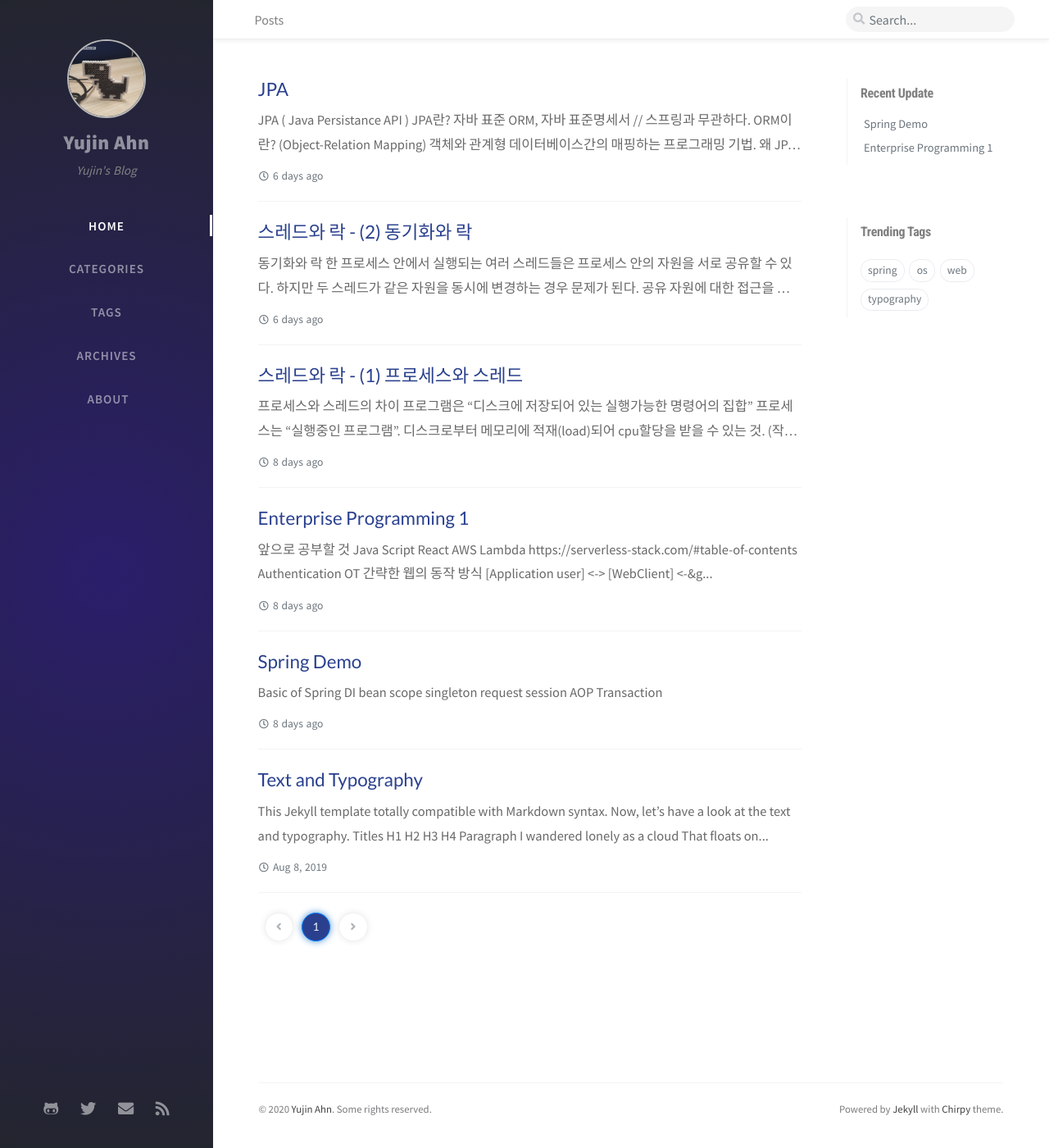
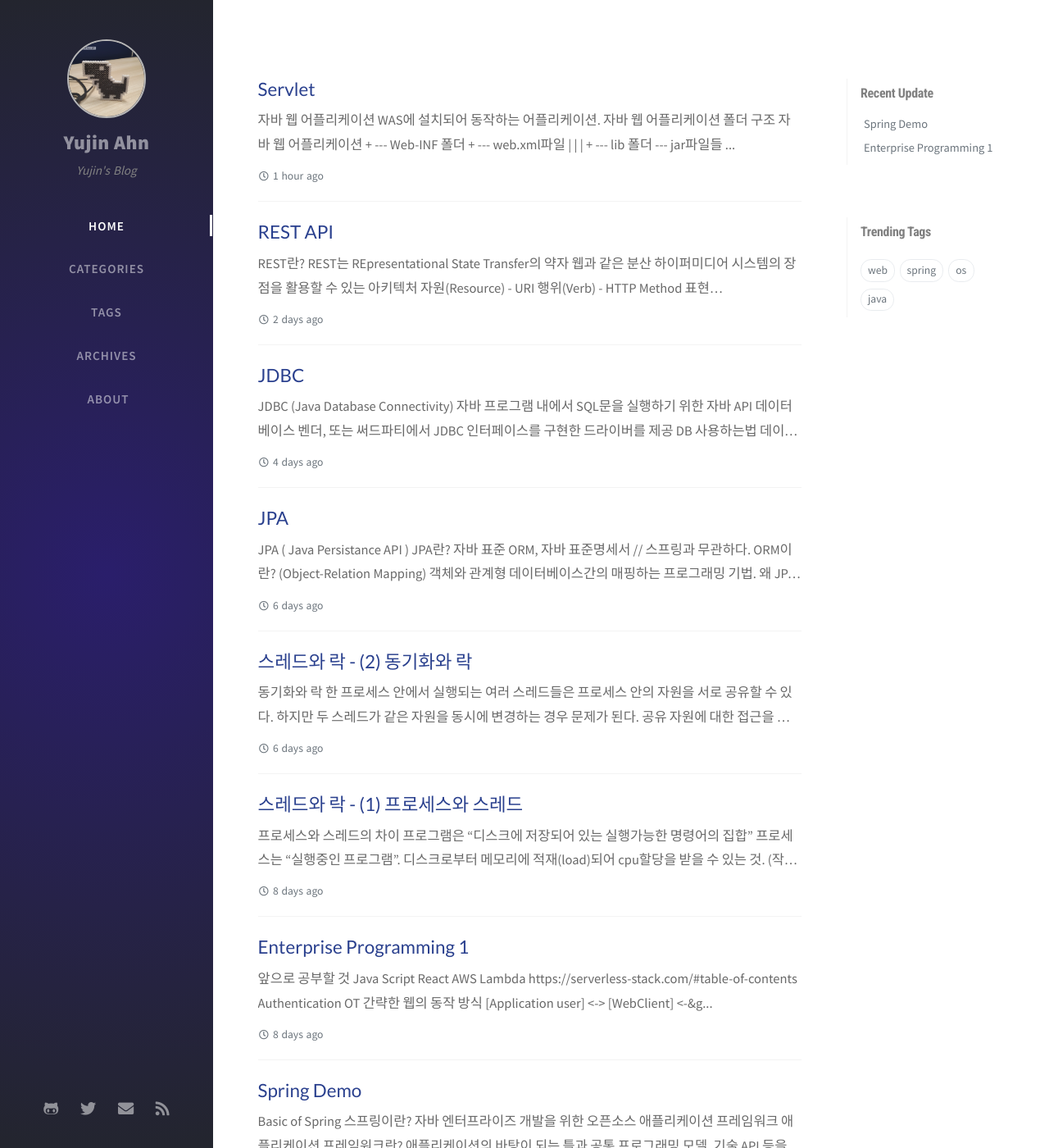
Before and after one commit to ahnyujin/ahnyujin.github.io, a Jekyll site: the page built from index.html, in a window 1280 px wide and 1400 px high. Shown: the whole window at 82% size. Built offline with Jekyll 4.4.1, drawn with Linux system fonts in a browser that asks for light colours; nearby versions of some CDN libraries; the list of posts is cut into pages by our own code; comment, search, counter and statistics services are not loaded; some of the changed text lies outside the part shown.

Commit message:
publish recent posts

````diff
--- a/_posts/2019-08-08-text-and-typography.md
+++ /dev/null
@@ -1,187 +0,0 @@
----
-title: Text and Typography
-author: Cotes Chung
-date: 2019-08-08 11:33:00 +0800
-categories: [Blogging, Demo]
-tags: [typography]
-math: true
-image: /assets/img/sample/devices-mockup.png
----
-
-This Jekyll template totally compatible with Markdown syntax. Now, let's have a look at the text and typography.
-
-
-## Titles
-
----
-
-# H1
-
-<h2 data-toc-skip>H2</h2>
-
-<h3 data-toc-skip>H3</h3>
-
-<h4>H4</h4>
-
----
-
-## Paragraph
-
-I wandered lonely as a cloud
-
-That floats on high o'er vales and hills,
-
-When all at once I saw a crowd,
-
-A host, of golden daffodils;
-
-Beside the lake, beneath the trees,
-
-Fluttering and dancing in the breeze.
-
-## List
-
-### Ordered list
-
-1. first item
-2. second item
-3. third item
-
-### Unordered list
-
-- item 1
-	- sub item 1
-	- sub item 2
-
-- item 2
-
-## Block Quote
-
-> This line to shows the Block Quote.
-
-## Tables
-
-| Company                      | contact          | Country |
-|:-----------------------------|:-----------------|--------:|
-| Alfreds Futterkiste          | Maria Anders     | Germany |
-| Island Trading               | Helen Bennett    | UK      |
-| Magazzini Alimentari Riuniti | Giovanni Rovelli | Italy   |
-
-## Link
-
-<http://127.0.0.1:4000>
-
-
-## Footnote
-
-Click the hook will locate the footnote[^footnote].
-
-
-## Image
-
-![Desktop View](/assets/img/sample/mockup.png)
-
-
-## Inline code
-
-This is an example of `Inline Code`.
-
-## Mathematics
-
-The mathematics powered by [**MathJax**](https://www.mathjax.org/):
-
-$$ \sum_{n=1}^\infty 1/n^2 = \frac{\pi^2}{6} $$
-
-When \\(a \ne 0\\), there are two solutions to \\(ax^2 + bx + c = 0\\) and they are
-
-$$ x = {-b \pm \sqrt{b^2-4ac} \over 2a} $$
-
-## Code Snippet
-
-### Common
-
-```
-This is a common code snippet, without syntax highlight and line number.
-```
-
-### Specific Languages
-
-#### Console
-
-```console
-$ date
-Sun Nov  3 15:11:12 CST 2019
-```
-
-
-#### Terminal
-
-```terminal
-$ env |grep SHELL
-SHELL=/usr/local/bin/bash
-PYENV_SHELL=bash
-```
-
-#### Ruby
-
-```ruby
-def sum_eq_n?(arr, n)
-  return true if arr.empty? && n == 0
-  arr.product(arr).reject { |a,b| a == b }.any? { |a,b| a + b == n }
-end
-```
-
-#### Shell
-
-```shell
-if [ $? -ne 0 ]; then
-    echo "The command was not successful.";
-    #do the needful / exit
-fi;
-```
-
-#### Liquid
-
-{% raw %}
-```liquid
-{% if product.title contains 'Pack' %}
-  This product's title contains the word Pack.
-{% endif %}
-```
-{% endraw %}
-
-#### HTML
-
-```html
-<div class="sidenav">
-  <a href="#contact">Contact</a>
-  <button class="dropdown-btn">Dropdown
-    <i class="fa fa-caret-down"></i>
-  </button>
-  <div class="dropdown-container">
-    <a href="#">Link 1</a>
-    <a href="#">Link 2</a>
-    <a href="#">Link 3</a>
-  </div>
-  <a href="#contact">Search</a>
-</div>
-```
-
-**Horizontal Scrolling**
-
-```html
-<div class="panel-group">
-  <div class="panel panel-default">
-    <div class="panel-heading" id="{{ category_name }}">
-      <i class="far fa-folder"></i>
-      <p>This is a very long long long long long long long long long long long long long long long long long long long long long line.</p>
-      </a>
-    </div>
-  </div>
-</div>
-```
-
-
-## Reverse Footnote
-
-[^footnote]: The footnote source.
--- a/_posts/2020-09-02-spring-demo.md
+++ b/_posts/2020-09-02-spring-demo.md
@@ -7,8 +7,25 @@ tags: [spring]     # TAG names should always be lowercase
 ---
 
 ## Basic of Spring
+스프링이란? 자바 엔터프라이즈 개발을 위한 오픈소스 애플리케이션 프레임워크
+애플리케이션 프레임워크란? 애플리케이션의 바탕이 되는 틀과 공통 프로그래밍 모델, 기술 API 등을 제공해준다.
 
-# DI
+- 스프링 컨테이너(애플리케이션 컨텍스트)라 불리는 스프링 런타임 엔진을 제공한다.
+    - 역할 : 애플리케이션 오브젝트의 생성과 관리
+- 핵심 프로그래밍 모델
+    1. IoC/DI  //오브젝트의 생명주기, 의존관계에 대한 프로그래밍 모델
+    2. 서비스 추상화 //특정 기술에 종속되지 않고 이식성이 뛰어난 애플리케이션 만들자
+    3. AOP // 부가적인 기능을 독립적으로 모듈화하는 프로그래밍 모델
+- 방대한 기술 API 제공
+
+스프링은 자바의 기본인 객체지향에 충실하자는 모토
+스프링에서 애플리케이션에서 오브젝트가 생성되고 오브젝트간 관계를 맺고, 사용되고, 소멸되기까지의 전 과정을 살펴보자.
+DAO(Data Access Obejct) DB의 데이터를 조작하는 기능을 담당하는 오브젝트
+
+자바빈이란?
+# 제어의 역전 (IoC)
+# 의존관계 주입 (DI)
+스프링 IoC의 대표적인 동작 원
 bean scope
 
 singleton
--- a/_posts/2020-09-04-thread-lock-2-lock.md
+++ b/_posts/2020-09-04-thread-lock-2-lock.md
@@ -22,14 +22,14 @@ __교착상태(deadlock)란__, 두 개 이상의 작업이 서로 상대방의
 1. 상호 배제(mutual exclusion)
     - 자원은 한번에 한 프로세스만 사용할 수 있다.
 2. 점유와 대기(hold and wait)
-    - 공유 자원에 대한 접근 권한을 갖고 있는 프로세스가, 그 접근 권한을 양보하지 않은 상태에서 다른 자원에 대한 접근 권한을 요구할 수 있다.
+    - 최소한 하나의 자원을 점유하고 있으면서 다른 프로세스에 할당되어 사용하고 있는 자원을 추가로 점유하기 위해 대기하는 프로세스가 있어야 한다.
 3. 비선점(non-preemtive)
-    - 한 프로세스가 다른 프로세스의 자원 접근 권한을 강제로 뺏을 수 없다.
+    - 다른 프로세스에 할당된 자원은 사용이 끝날 때까지 강제로 빼앗을 수 없어야 한다.
 4. 환형 대기(circular wait)
     - 두 개 이상의 프로세스가 자원 접근을 기다리는데, 그 관계에 사이클이 존재한다.
 
 또한 __교착상태를 방지__ 하기 위해서는 **이 조건들 중 하나를 제거**하면 된다.
-그러나 쉬운 일이 아니기 때문에 대부분의 교착상태 방지 알고리즘은 4번 조건, 즉 대기상태의 사이클이 발생하는 일을 막는것을 고민한다.
+그러나 쉬운 일이 아니기 때문 대부분의 교착상태 방지 알고리즘은 4번 조건, 즉 대기상태의 사이클이 발생하는 일을 막는것을 고민한다.
 
 ## 동시성과 교착상태를 설명하는 예시
 ```
--- /dev/null
+++ b/_posts/2020-09-06-jdbc.md
@@ -0,0 +1,26 @@
+---
+title: JDBC
+author: Yujin Ahn
+date: 2020-09-06 13:00:00 +0900
+categories: [Study, Java]
+tags: [java]     # TAG names should always be lowercase
+---
+# JDBC (Java Database Connectivity)
+자바 프로그램 내에서 SQL문을 실행하기 위한 자바 API
+데이터베이스 벤더, 또는 써드파티에서 JDBC 인터페이스를 구현한 드라이버를 제공
+
+DB 사용하는법
+1. 데이터베이스와 연동
+2. 쿼리문 작성
+3. 실행
+4. DB가 결과값 보여줌
+
+JDBC를 이용한 프로그래밍 방법
+
+1. import java.sql.*;
+2. 드라이버를 로드 // 어떤 데이터베이스?
+3. DriverManager를 이용해서 Connection인스턴스 얻는다 // DB접속
+4. Connection통해 Statement객체 생성 -> 쿼리문 생성 및 **실행**
+    - Statement객체도 인터페이스
+5. 결과값이 있다면 ResultSet 객체를 생성한다. // 결과를 레퍼런스로 전달해줌.
+6. 모든 객체 닫는다
--- /dev/null
+++ b/_posts/2020-09-08-rest.md
@@ -0,0 +1,64 @@
+---
+title: REST API
+author: Yujin Ahn
+date: 2020-09-08 08:00:00 +0900
+categories: [Study, CS]
+tags: [web]     # TAG names should always be lowercase
+---
+# REST란?
+- REST는 REpresentational State Transfer의 약자
+- 웹과 같은 분산 하이퍼미디어 시스템의 장점을 활용할 수 있는 아키텍처
+
+
+- 자원(Resource) - URI
+- 행위(Verb) - HTTP Method
+- 표현(Representations)
+
+# REST의 특징
+1. Uniform interface
+    - URI로 지정한 리소스에 대한 조작을 통일되고 한정적인 인터페이스로 수행
+2. Stateless
+    - 작업을 위한 상태정보를 따로 저장하고 관리하지 않음.
+3. Cacheable
+4. Client-Server구조
+    - 클라이언트와 서버에서 개발할 내용을 명확히해 서로간 의존성을 줄인다.
+5. 계층형 구조
+    - 다중 계층으로 구성될 수 있으며 보안, 로드밸런싱, 암호화 계층을 추가해 구조상의 유연성을 둘 수 있고 Proxy, 게이트웨이 같은 네트워크 기반의 중간 매체를 사용할 수 있다.
+6. code-on-demand (Optional)
+    - 서버에서 코드를 클라이언트로 보내서 실행할 수 있어야 한다. (js)
+
+http만 잘 따라도 대부분은 잘 지킨다.
+# 잘 지켜지지 않는 조건들
+Uniform interface의 제약조건
+- self-descriptive
+    - REST API 메시지만으로 API가 증명되어야 한다는 것입니다.
+- HATEOAS(Hypermedia As The Engine Of Application State)
+    - 애플리케이션의 상태는 Hyperlink를 이용해 전이되어야 한다
+
+### 온전한 REST API를 구현하기 위해서
+
+JSON을 반환하는 API를 구현했는데 위 조건들을 지키지 못했다.
+#### 개선해야 할 점.
+- self-descriptive
+  - host를 나타내는 헤더를 추가하고 JSON 명세에 대한 Link 헤더를 추가해야 한다
+- HATEOAS
+  - JSON 데이터와 헤더에 하이퍼링크를 추가해 애플리케이션의 상태를 표현해주어야 한다
+
+# HTTP 응답 상태 코드
+- 1xx (조건부 응답) : 요청을 받았으며 프로세스를 계속한다
+- 2xx (성공) : 요청을 성공적으로 받았으며 인식했고 수용했다
+  - 200 : 클라이언트의 요청을 정상적으로 수행
+  - 201 : 클라이언트가 어떠한 리소스 생성을 요청하고 성공적으로 생성됨 (POST)
+- 3xx (리다이렉션 오류) : 요청 완료를 위해 추가적인 작업이 필요하다
+  - 301 : 클라이언트가 요청한 리소스에 대한 URI가 변경돠었을때 사용하는 응답코드
+- 4xx (클라이언트 오류) : 요청의 문법이 잘못되었거나 요청을 처리할 수 없다
+  - 400 : 클라이언트의 요청이 부적절할 경우
+  - 401 : 클라이언트가 인증되지 않은 상태에서 보호된 리소스를 요청했을때
+  - 403 : 유저 인증상태와 관계없이 응답하고 싶지 않은 리소스를 클라이언트가 요청했을때
+  - 405 : 클라이언트가 요청한 리소스에서는 사용 불가능한 method를 이용했을경우
+- 5xx (서버오류) : 서버가 명백히 유효한 요청에 대해 충족을 실패했다.
+  - 500 : 서버에 문제가 있을 경우
+
+출처
+- [REST API 제대로 알고 사용하기](https://meetup.toast.com/posts/92)
+- [그런 REST API로 괜찮은가](https://deview.kr/2017/schedule/212)
--- /dev/null
+++ b/_posts/2020-09-10-servlet.md
@@ -0,0 +1,40 @@
+---
+title: Servlet
+author: Yujin Ahn
+date: 2020-09-10 21:00:00 +0900
+categories: [Study, Java]
+tags: [java]     # TAG names should always be lowercase
+---
+### 자바 웹 어플리케이션
+WAS에 설치되어 동작하는 어플리케이션.
+
+### 자바 웹 어플리케이션 폴더 구조
+```
+자바 웹 어플리케이션 + --- Web-INF 폴더 + --- web.xml파일
+               |                 |
+               |                 + --- lib 폴더 --- jar파일들
+               |                 |
+               리소스들             + --- classes 폴더 --- java 패키지, class들
+```
+
+# 서블릿이란?
+자바 웹 어플리케이션의 구성요소 중 동적인 처리를 하는 프로그램 역할
+- WAS에서 동작하는 자바 클래
+- HttpServlet 클래스를 상속받아야 한다.
+
+버전에 따른 Servlet 작성방법
+1. Servlet 3.0 spec 이상에서는 web.xml에 작성하지 않고 자바 어노테이션을 사용.
+2. 3.0 spec이전에는 web.xml파일에 직접 작성
+
+서블릿의 라이프사이클
+1. WAS는 서블릿 요청을 받으면 해당 서블릿이 메모리에 있는지 확인
+2. 메모리에 없다면 해당 서블릿 클래스를 메모리에 올리고 init()메소드를 실행
+    service()메소드 실행
+3. WAS 종료되거나 웹 애플리케이션이 갱신될 경우 destroy() 메소드 실행
+
+### 서블릿 컨테이너란?
+서블릿의 생성부터 소멸까지 일련의 라이프사이클을 관리. 서블릿 컨테이너는 요청이 들어올때마다 새로운 자바스레드를 만든다.
+
+출처
+[부스트코스 - 웹 백엔드 > Servlet이란?](https://www.edwith.org/boostcourse-web-be/joinLectures/28359)
+[서블릿 컨테이너와 스프링 컨테이너](https://12bme.tistory.com/555)
````
